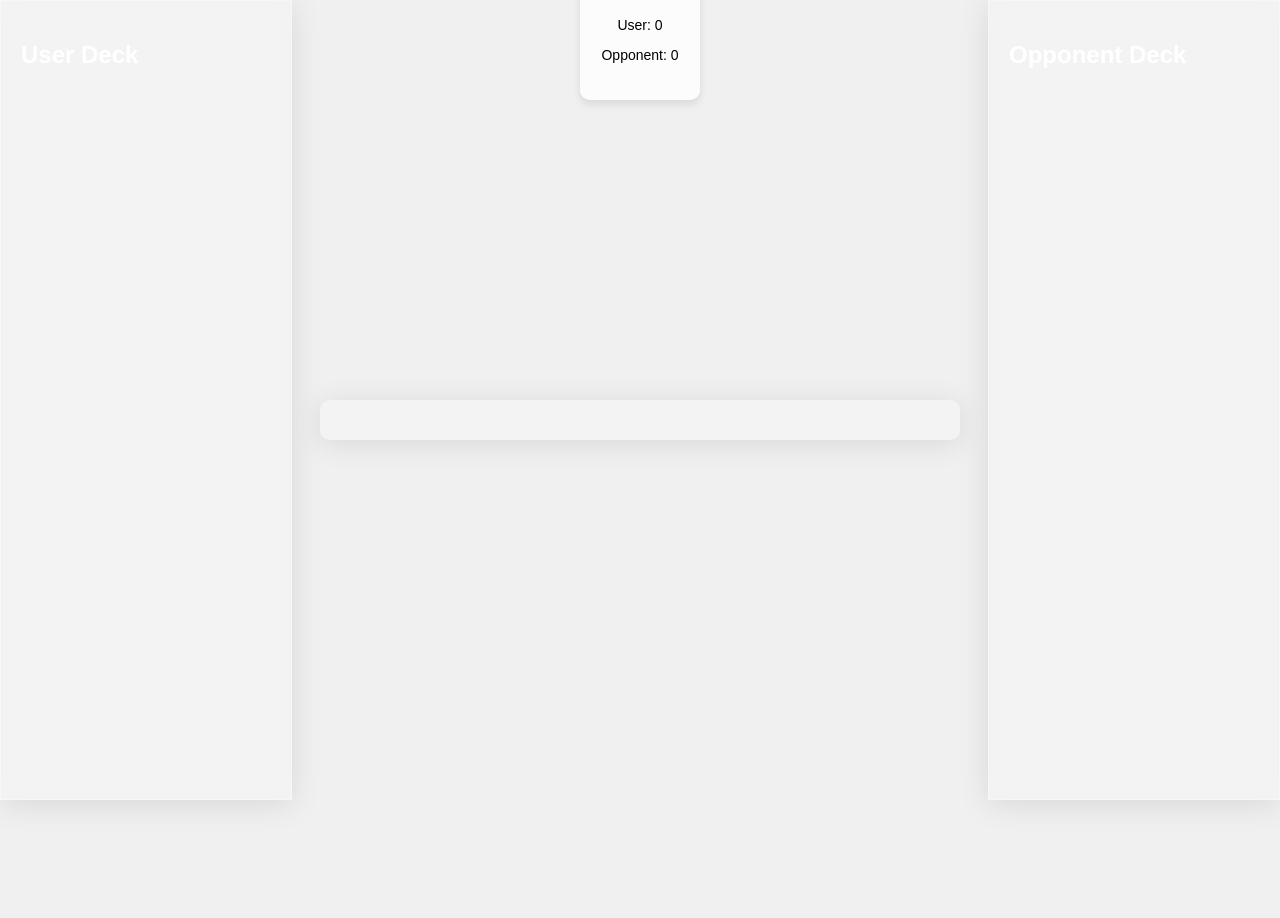
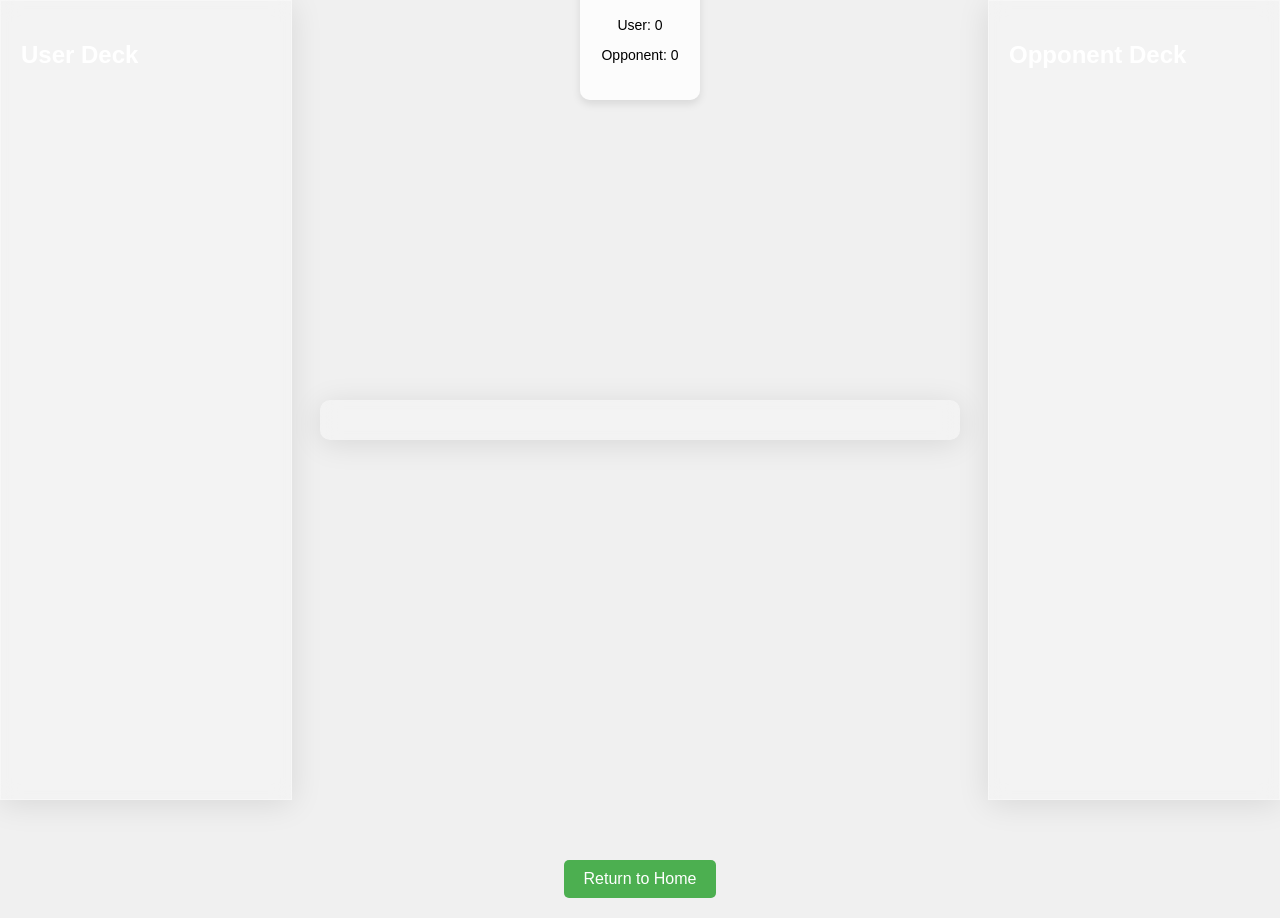
Before and after one commit to Rahulsingh1810/Pokemon, a plain HTML site: page frontend/battle.html in a window 1280 px wide. Before the commit the page ends 840 px from the top, so only its background shows below. Drawn offline with Linux system fonts and the light colour scheme.

Commit message:
added retun to home button

```diff
--- a/frontend/assets/battle.css
+++ b/frontend/assets/battle.css
@@ -137,6 +137,23 @@ body {
     cursor: pointer;
 }
 
+.return-home-button {
+    display: block;
+    margin: 20px auto;
+    padding: 10px 20px;
+    background-color: #4CAF50;
+    color: white;
+    border: none;
+    border-radius: 5px;
+    cursor: pointer;
+    font-size: 16px;
+    transition: background-color 0.3s ease;
+}
+
+.return-home-button:hover {
+    background-color: #45a049;
+}
+
 /* Media query for iPads */
 @media (max-width: 1024px) {
     .sidebar {
--- a/frontend/battle.html
+++ b/frontend/battle.html
@@ -54,6 +54,8 @@
         </div>
     </div>
 
+    <button id="returnHomeBtn" class="return-home-button">Return to Home</button>
+
     <script src="utils.js"></script>
     <script src="battle.js"></script>
 </body>
--- a/frontend/battle.js
+++ b/frontend/battle.js
@@ -4,6 +4,11 @@ document.addEventListener('DOMContentLoaded', () => {
     if (customAlert) customAlert.style.display = 'none';
     if (customPrompt) customPrompt.style.display = 'none';
     populateDecks();
+
+    // Add event listener for the return home button
+    document.getElementById('returnHomeBtn').addEventListener('click', () => {
+        window.location.href = 'index.html';
+    });
 });
 
 function populateDecks() {
```
